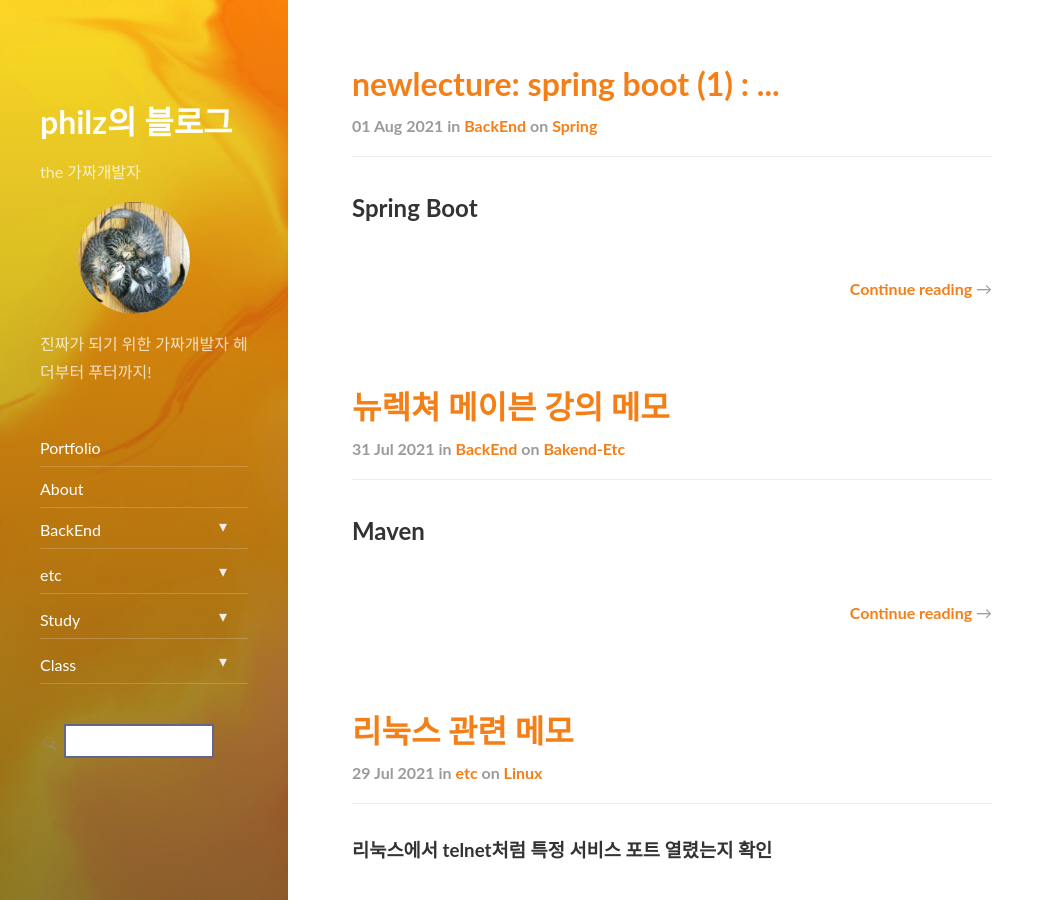
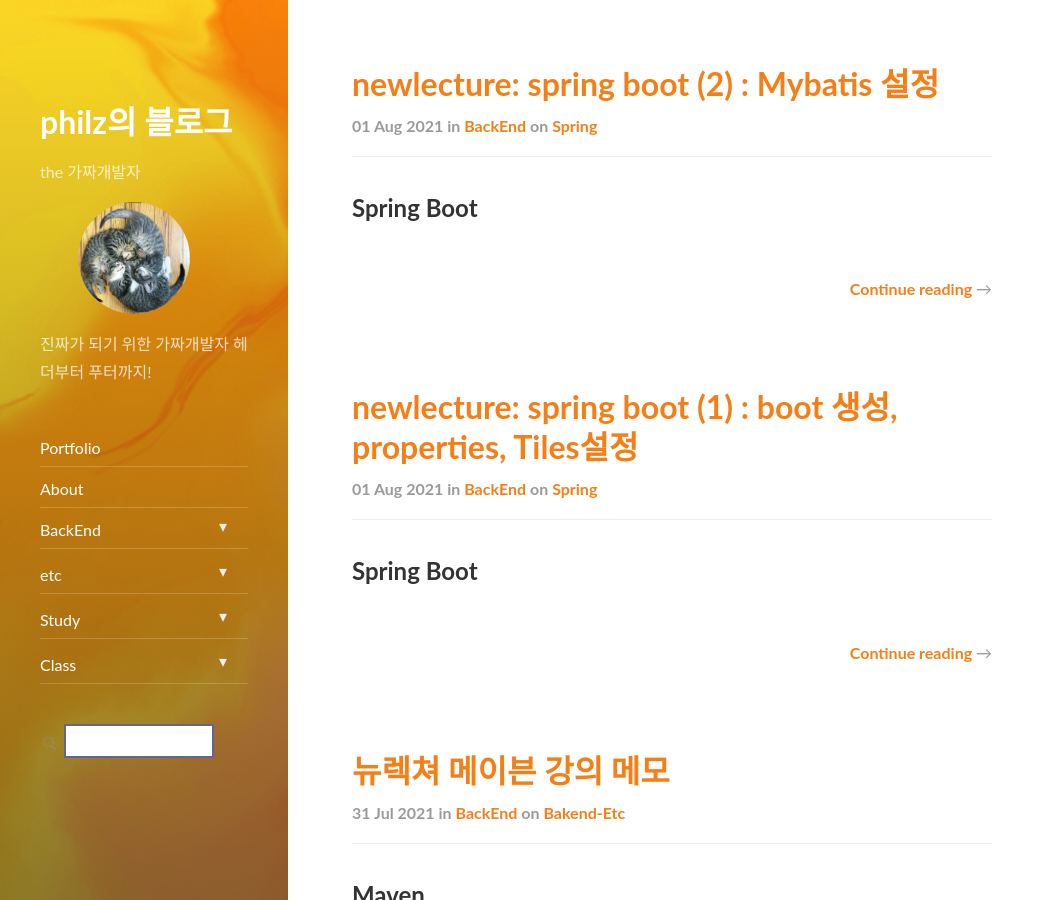
Before and after one commit to progress0407/progress0407.github.io, a Jekyll site: the page built from index.html, in a window 1280 px wide and 900 px high. Shown: the whole window, without its empty margins (0-1055 px from the left). Built offline with Jekyll 4.4.1, drawn with Linux system fonts in a browser that asks for light colours; nearby versions of some CDN libraries; the list of posts is cut into pages by our own code; part of the change alters nothing that is shown.

Commit message:
boot mybatis 포스트

````diff
--- a/_posts/backend/spring/2021-08-01-newlec-boot-01.md
+++ b/_posts/backend/spring/2021-08-01-newlec-boot-01.md
@@ -1,6 +1,6 @@
 ---
 layout: post
-title: "newlecture: spring boot (1) : ..."
+title: "newlecture: spring boot (1) : boot 생성, properties, Tiles설정"
 subtitle: "..."
 date: 2021-08-01 13:00:00 +0900
 categories: backend
@@ -271,5 +271,40 @@ jsp를 처리할 수 있는 lib가 없기 때문에 요청이 오면 그 소스
   - 반환타입 메서드명으로 정의되어있는데 이때 이 메서드명이 객체명스러운 것은 IoC에 이 이름으로 부여되기 때문이다
 
 - `ResourceViewResolver`와 `TilesViewResolver`
+
   - 위 설정에서 `TilesViewResolver`의 Order를 1로 했기 때문에 더 높은 우선순위로 호출이 된다
   - 꼭 customer.notice로 호출을 하지 않고 `/` 로 구분을 지어도 되나, `ResourceViewResolver` 와 혼선을 피하기 위해 이렇게 `.` 으로 구분을 했다
+
+- Tiles Advanced
+
+  - > https://tiles.apache.org/framework/tutorial/advanced/nesting-extending.html
+  - `Named subdefinitions` : Tiles Layout을 **중첩**해서 사용할 수 있다
+  - `Extending Definitions` : Tiles 속성을 상속하여 사용할 수 있다. 상속되지 않기를 원하는 속성을 오버라이드 가능
+
+  아래는 Tiles를 `Extending Definitions` 기능으로 리펙터링한 코드이다
+
+```xml
+  <definition name="Layout.common">
+  	<put-attribute name="title" value="Tiles tutorial homepage" />
+  	<put-attribute name="header" value="/WEB-INF/view/inc/header.jsp" />
+  	<put-attribute name="footer" value="/WEB-INF/view/inc/footer.jsp" />
+  </definition>
+	<!--
+	customer.event
+	customer.faq -->
+  <definition name="customer.*.*" template="/WEB-INF/view/customer/inc/layout.jsp" extends="Layout.common">
+    <put-attribute name="aside" value="/WEB-INF/view/customer/inc/aside.jsp" />
+    <put-attribute name="visual" value="/WEB-INF/view/customer/inc/visual.jsp" />
+    <put-attribute name="main" value="/WEB-INF/view/customer/{1}/{2}.jsp" />
+  </definition>
+
+  <definition name="admin.*.*.*" template="/WEB-INF/view/admin/inc/layout.jsp" extends="Layout.common">
+    <put-attribute name="aside" value="/WEB-INF/view/admin/inc/aside.jsp" />
+    <put-attribute name="visual" value="/WEB-INF/view/admin/inc/visual.jsp" />
+    <put-attribute name="main" value="/WEB-INF/view/admin/{1}/{2}/{3}.jsp" />
+  </definition>
+
+  <definition name="home.*" template="/WEB-INF/view/inc/layout.jsp" extends="Layout.common">
+    <put-attribute name="main" value="/WEB-INF/view/{1}.jsp" />
+  </definition>
+```
--- /dev/null
+++ b/_posts/backend/spring/2021-08-03-newlec-boot-02.md
@@ -0,0 +1,161 @@
+---
+layout: post
+title: "newlecture: spring boot (2) : Mybatis 설정"
+subtitle: "..."
+date: 2021-08-01 13:00:00 +0900
+categories: backend
+tags: spring
+comments: true
+---
+
+## Spring Boot
+
+---
+
+### Boot에서의 Mybatis
+
+---
+
+- DataSource, SqlSessionFactory, SqlSessionTemplate 설정 거의 자동화
+- 우리가 해야할 건
+
+  - jdbc, mybatis starter 의존성 추가
+  - properties에 datasource 설정
+  - @Mapper 객체 구현
+
+### 뉴렉쌤의 MVC 계층구조
+
+---
+
+- Service와 Dao는 Interface(추상)와 Implementaion(구현체)을 따로 나누어 추상화에 의존
+- 하지만 나는 당분간 mybatis만 쓸것 같으므로 실전/포폴에선 구현체만 쓰자..
+
+### Boot에서 Mybatis 및 DB 연동
+
+---
+
+- starter 라이브러리 추가
+  - 프로젝트 우클릭 > spring > add starters
+
+![image](https://user-images.githubusercontent.com/66164361/127891584-41134e2c-57b5-481c-b455-fb361724f189.png)
+
+- 다음으로 넘어가서 dependency 추가 후 finish
+
+- Mapper 객체는 아래와 같이 사용하면 된다
+
+```java
+@Mapper
+public interface NoticeDao {
+
+	@Select("select * from notice")
+	List<Notice> getList();
+
+	List<Notice> get(int i);
+}
+```
+
+- application.properties 에 아래의 설정을 추가하면 된다
+
+```properties
+spring.datasource.driver-class-name=oracle.jdbc.driver.OracleDriver
+spring.datasource.url=jdbc:oracle:thin:@...
+spring.datasource.username=philz
+spring.datasource.password=...
+```
+
+### IoC 컨셉
+
+---
+
+- Dependency는 부품과 같다 꼽았다 뺐다가
+
+- Dependency를 생성/사용하는 방식은 크게 3가지가 있다
+
+#### 1. 메서드에서
+
+```java
+class Frame {
+  public void f1() {
+    A a = new A();
+    a...();
+  }
+}
+```
+
+#### 2. 생성자에서
+
+```java
+class Frame {
+  private A a;
+
+  public Frame() {
+    a = new A();
+  }
+}
+```
+
+#### 3. 해당 객체 외부에서
+
+```java
+class Frame {
+  private A a;
+
+  public Frame(A a) {
+    this.a = a;
+  }
+
+  public void setA(A a) {
+    this.a = a;
+  }
+}
+```
+
+- 이 때 1번의 객체 a의 소멸 시점은 메서드 종료시,
+  2번은 객체가 소멸될 때,
+  3번은 객체가 소멸되더라도 소멸되지 않는다
+
+- 2번과 3번은 멤버 변수에서 a를 선언하였는데
+  이때 Frame과 a의 관계를 Has A 관계라고 한다
+
+> 2번은 Composition Has A
+> 3번은 Assocation Has A 라고도 한다
+
+> 스프링은 3번을 컨셉으로 두었다 그 이유는 아래와 같이 다형성을 이용해서 부품이 바뀌더라도 유연하게 교체할 수 있기 때문 (아래 코드 참고)
+
+```java
+class Frame {
+  private IA a;
+
+  public Frame(IA a) { // Constructor Injection
+    this.a = a;
+  }
+
+  public void setA(IA a) { // Setter Injection
+    this.a = a;
+  }
+}
+```
+
+객체를 넣어주기 위해서 더 상위에서 코드를 생성하는데..
+
+이때 의존의 관계가
+Frame -> IA -> IB -> IC 라고 할 때
+
+```java
+C c = new C();
+
+B b = new B();
+b.set(c);
+
+A a = new A();
+a.set(b);
+
+Frame f = = new Frame();
+f.setA(a);
+```
+
+이렇게 더 상위의 정보에서 주입하게 된다
+
+이때 순서는 기존에 하던 방식대로 작성하면 Frame에서 C로 가는 방향일 것이지만 위 순서는 그것의 역방향이다. (IoC의 I는 Inversion의 약자)
+
+위 정보는 XML설정이나 JavaConfig으로 관리한다
````
